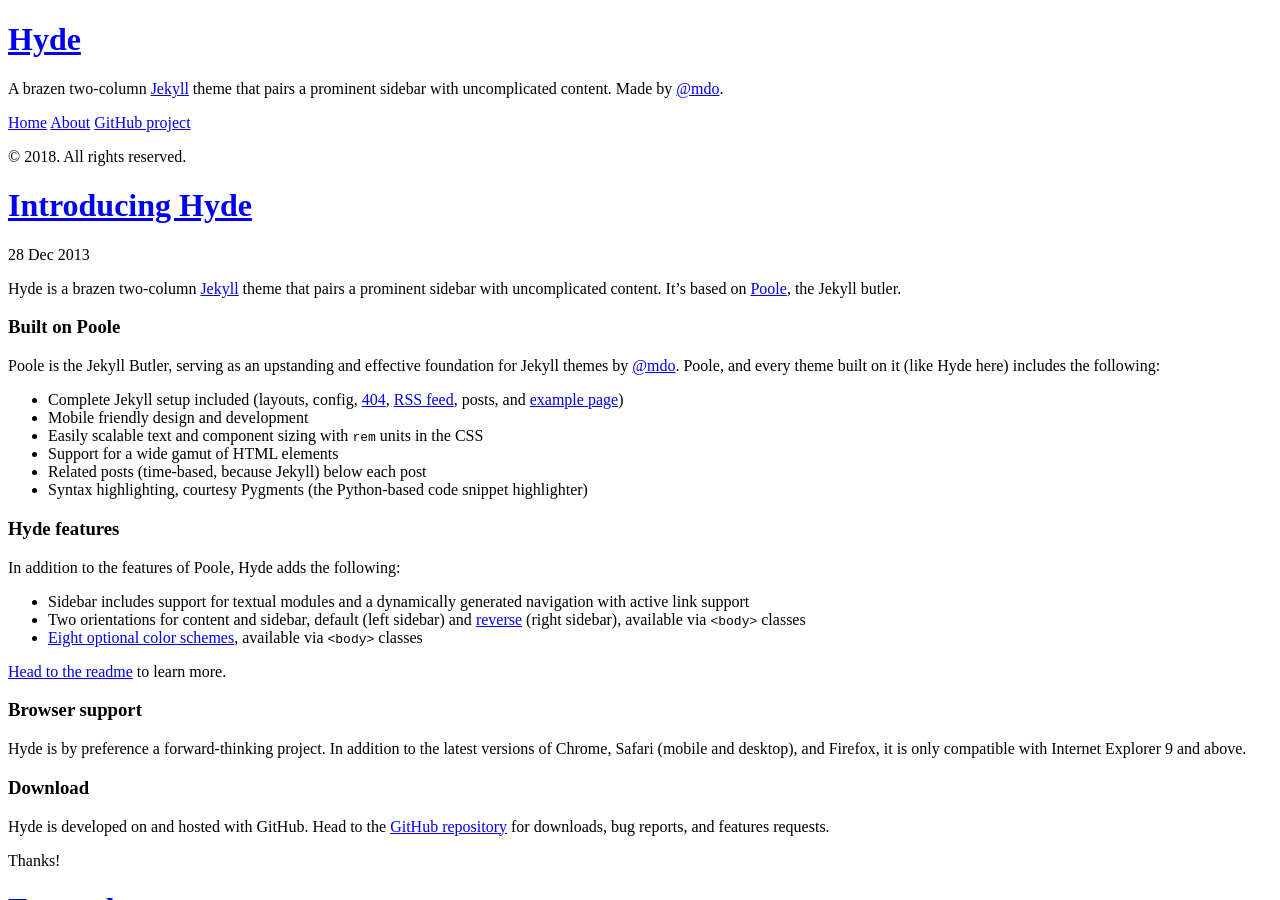
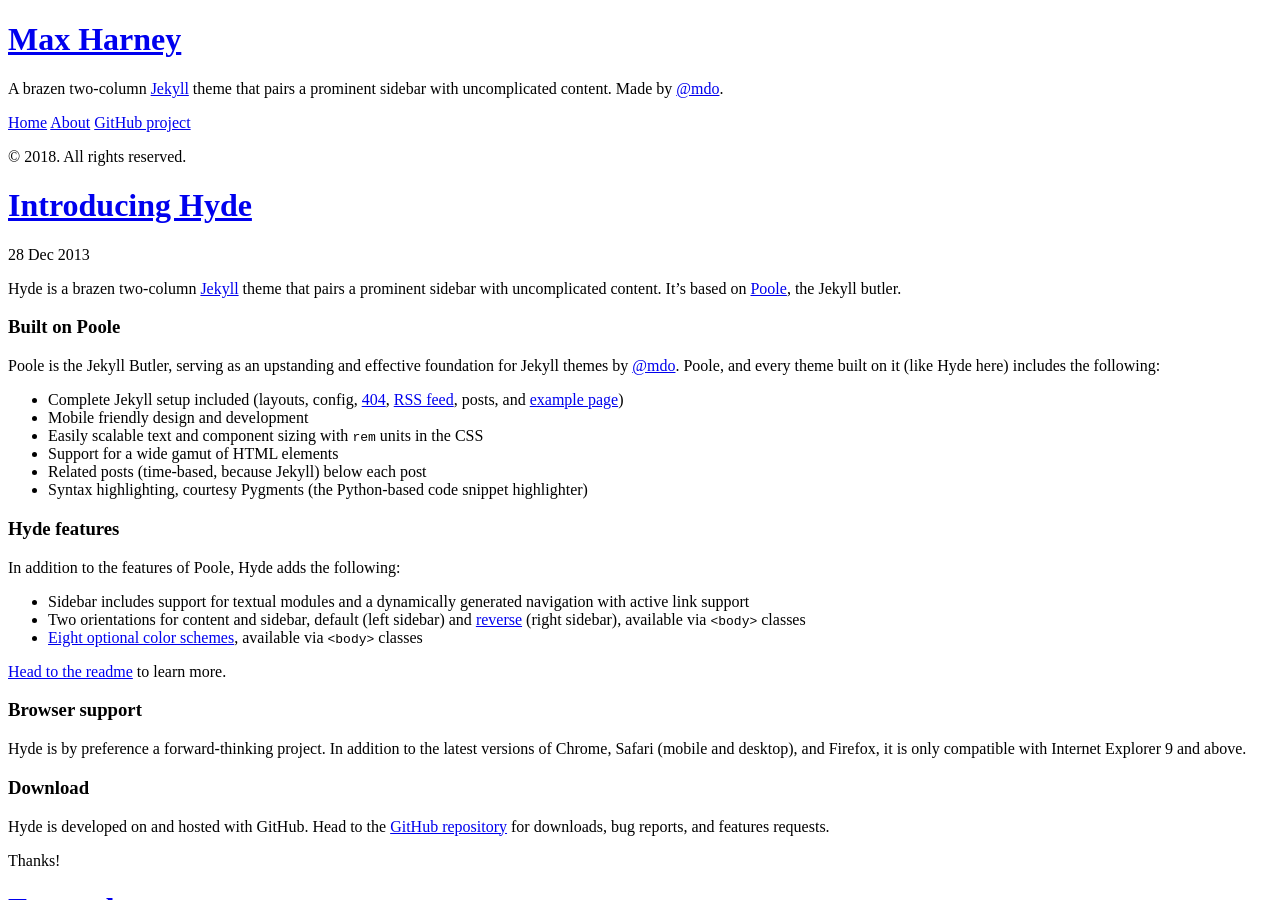
Before and after one commit to maxharney/maxharney.com, a Jekyll site: the page built from index.html, in a window 1280 px wide and 900 px high. Built offline with Jekyll 4.4.1, drawn with Linux system fonts in a browser that asks for light colours; Markdown is read by kramdown in place of the engine named in the settings; the list of posts is cut into pages by our own code.

```diff
--- a/_config.yml
+++ b/_config.yml
@@ -1,12 +1,12 @@
 # Dependencies
-markdown:         redcarpet
+markdown:         kramdown
 highlighter:      rouge
 
 # Permalinks
 permalink:        pretty
 
 # Setup
-title:            Hyde
+title:            Max Harney
 tagline:          'A Jekyll theme'
 description:      'A brazen two-column <a href="http://jekyllrb.com" target="_blank">Jekyll</a> theme that pairs a prominent sidebar with uncomplicated content. Made by <a href="https://twitter.com/mdo" target="_blank">@mdo</a>.'
 baseurl:          /
```
